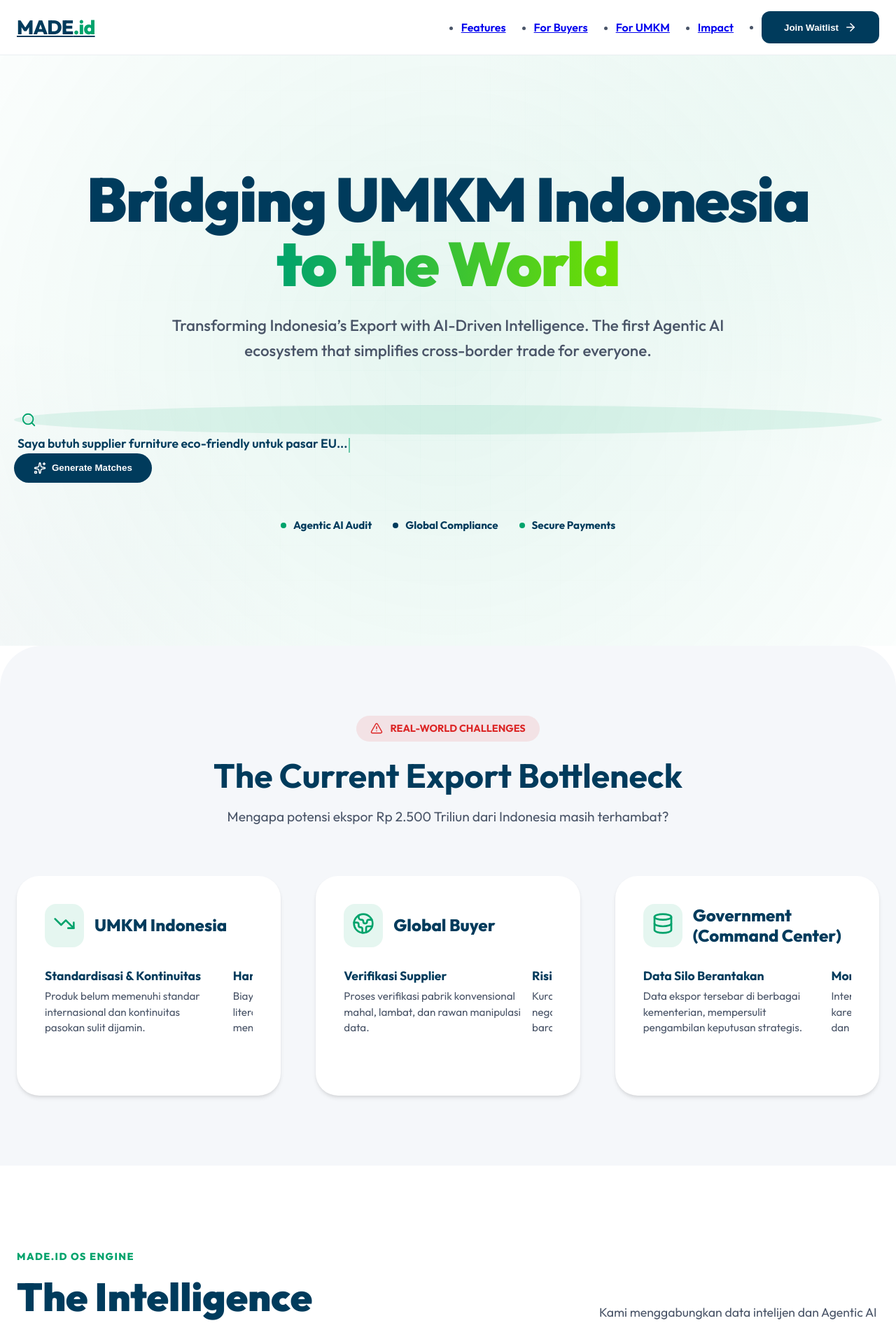
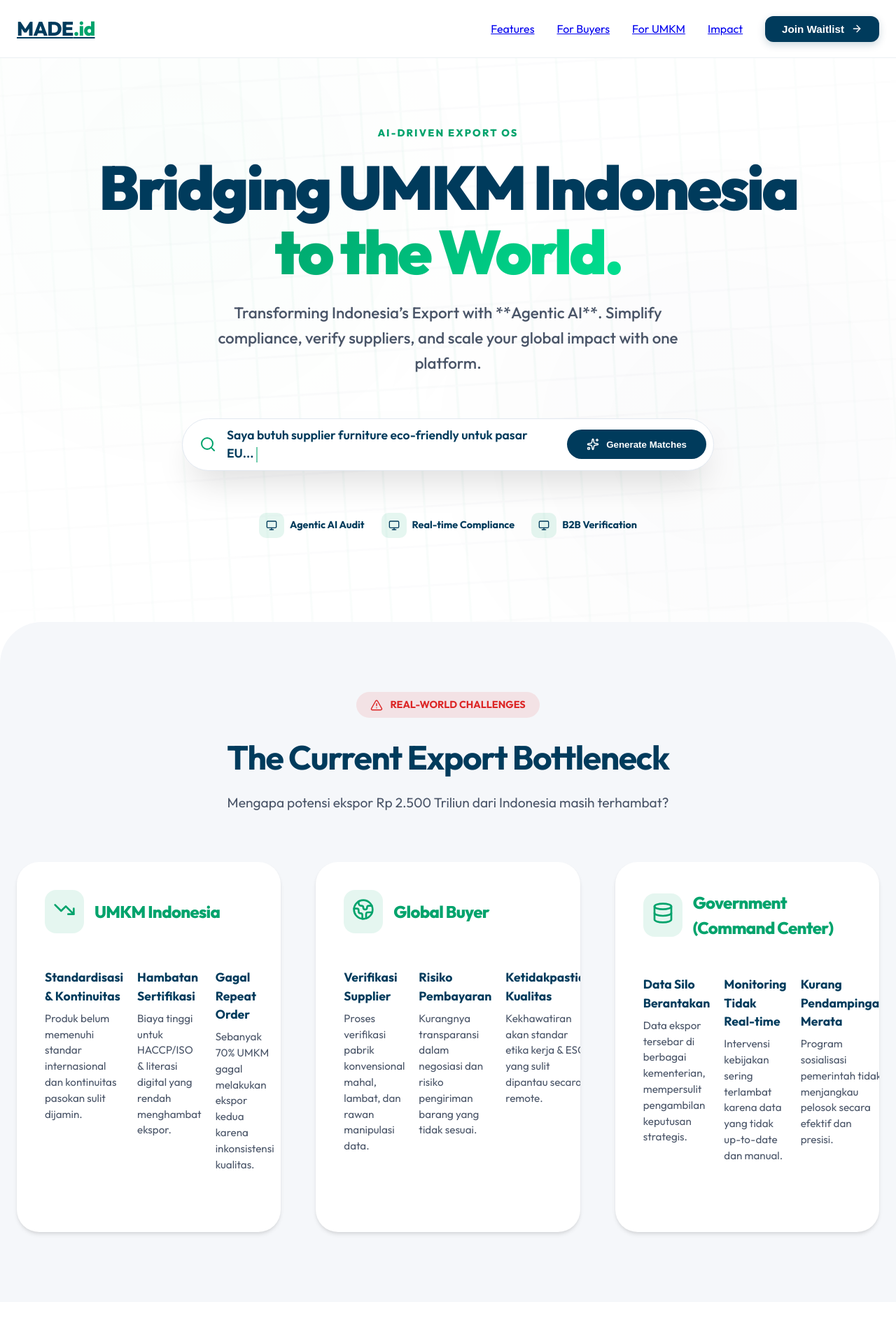
Before and after one commit to langss1/Made_ID, a Next.js app: page / in a window 1280 px wide. Shown: the top 1891 px of the page at 70% size. Built offline with nearby package versions, Linux system fonts and the light colour scheme.

Commit message:
fix: resolve hydration mismatches and refine UI for a cleaner, more premium look

```diff
--- a/src/app/globals.css
+++ b/src/app/globals.css
@@ -12,8 +12,6 @@
   --glass: rgba(255, 255, 255, 0.85);
   --shadow: 0 4px 6px -1px rgba(0, 0, 0, 0.1), 0 2px 4px -1px rgba(0, 0, 0, 0.06);
   --shadow-lg: 0 20px 25px -5px rgba(0, 0, 0, 0.1), 0 10px 10px -5px rgba(0, 0, 0, 0.04);
-  --glow-primary: 0 0 20px rgba(0, 59, 92, 0.3);
-  --glow-secondary: 0 0 20px rgba(0, 163, 108, 0.4);
 }
 
 * {
@@ -37,81 +35,64 @@
   line-height: 1.5;
 }
 
-/* Typography */
-h1, h2, h3, h4, h5, h6 {
-  color: var(--primary);
-  font-weight: 700;
-  line-height: 1.2;
+/* Base UI Components */
+section {
+  padding: 100px 24px;
+  max-width: 1400px;
+  margin: 0 auto;
+  position: relative;
 }
 
-/* Animations */
-@keyframes abstractLines {
-  0% { background-position: 0% 0%; }
-  50% { background-position: 100% 100%; }
-  100% { background-position: 0% 0%; }
+@media (max-width: 768px) {
+  section { padding: 60px 20px; }
 }
 
-@keyframes slideInUp {
-  from { opacity: 0; transform: translateY(30px); }
-  to { opacity: 1; transform: translateY(0); }
-}
-
-@keyframes fadeIn {
-  from { opacity: 0; }
-  to { opacity: 1; }
-}
-
-/* Components */
 .glass-nav {
+  position: fixed;
+  top: 0;
+  left: 0;
+  right: 0;
   background: var(--glass);
   backdrop-filter: blur(16px);
   -webkit-backdrop-filter: blur(16px);
   border-bottom: 1px solid rgba(0, 59, 92, 0.08);
-  position: sticky;
-  top: 0;
-  z-index: 1000;
-  transition: all 0.3s ease;
+  z-index: 2000;
+  transition: all 0.3s cubic-bezier(0.4, 0, 0.2, 1);
 }
 
 .hero-bg-lines {
   position: absolute;
-  top: 0;
-  left: 0;
-  right: 0;
-  bottom: 0;
+  inset: 0;
   z-index: -1;
-  opacity: 0.4;
+  opacity: 0.3;
+  pointer-events: none;
   background-image:
-    linear-gradient(rgba(0, 163, 108, 0.05) 1px, transparent 1px),
-    linear-gradient(90deg, rgba(0, 163, 108, 0.05) 1px, transparent 1px);
-  background-size: 50px 50px;
-  mask-image: radial-gradient(circle at center, black, transparent 80%);
+    radial-gradient(circle at 20% 30%, rgba(0, 163, 108, 0.08) 0%, transparent 40%),
+    radial-gradient(circle at 80% 70%, rgba(0, 59, 92, 0.08) 0%, transparent 40%);
 }
 
 .hero-abstract-line {
   position: absolute;
+  top: -50%;
+  left: -50%;
   width: 200%;
   height: 200%;
-  top: -50%;
-  left: -50%;
-  background: radial-gradient(circle at 50% 50%, rgba(0, 163, 108, 0.1) 0%, transparent 60%);
-  animation: abstractLines 20s infinite linear;
+  background:
+    linear-gradient(45deg, transparent 48%, rgba(0, 163, 108, 0.1) 49%, rgba(0, 163, 108, 0.1) 51%, transparent 52%),
+    linear-gradient(-45deg, transparent 48%, rgba(0, 59, 92, 0.05) 49%, rgba(0, 59, 92, 0.05) 51%, transparent 52%);
+  background-size: 80px 80px;
+  animation: bgMove 60s linear infinite;
   z-index: -2;
+  opacity: 0.4;
+  mask-image: radial-gradient(circle at 50% 50%, black, transparent 70%);
 }
 
-/* Responsive Utilities */
-section {
-  padding: 100px 24px;
-  max-width: 1400px;
-  margin: 0 auto;
+@keyframes bgMove {
+  from { transform: rotate(0deg); }
+  to { transform: rotate(360deg); }
 }
 
-@media (max-width: 768px) {
-  section {
-    padding: 60px 20px;
-  }
-}
-
+/* Improved Grids */
 .grid-3 {
   display: grid;
   grid-template-columns: repeat(auto-fit, minmax(320px, 1fr));
@@ -119,178 +100,92 @@
 }
 
 @media (max-width: 480px) {
-  .grid-3 {
-    grid-template-columns: 1fr;
-  }
+  .grid-3 { grid-template-columns: 1fr; }
 }
 
-.mobile-carousel {
+/* Card Improvements */
+.glowing-card {
+  background: white;
+  border-radius: 28px;
+  padding: 40px;
+  border: 1px solid var(--gray-medium);
+  transition: all 0.5s cubic-bezier(0.19, 1, 0.22, 1);
+  height: 100%;
   display: flex;
-  overflow-x: auto;
-  scroll-snap-type: x mandatory;
-  gap: 16px;
-  padding-bottom: 20px;
-  -ms-overflow-style: none; /* IE and Edge */
-  scrollbar-width: none; /* Firefox */
+  flex-direction: column;
 }
 
-.mobile-carousel::-webkit-scrollbar {
-  display: none; /* Chrome, Safari and Opera */
+.glowing-card:hover {
+  transform: translateY(-8px);
+  box-shadow: 0 30px 60px -15px rgba(0,0,0,0.1);
+  border-color: var(--secondary);
 }
 
-.carousel-item {
-  scroll-snap-align: center;
-  flex: 0 0 85%;
-}
-
-/* UI Elements */
+/* Better Buttons */
 .btn-primary {
   background: var(--primary);
   color: white;
   padding: 14px 32px;
-  border-radius: 12px;
-  font-weight: 600;
+  border-radius: 14px;
+  font-weight: 700;
   border: none;
   cursor: pointer;
   transition: all 0.3s cubic-bezier(0.4, 0, 0.2, 1);
   display: flex;
   align-items: center;
   justify-content: center;
-  gap: 8px;
+  gap: 10px;
+  box-shadow: 0 4px 12px rgba(0, 59, 92, 0.2);
 }
 
 .btn-primary:hover {
   background: #004d7a;
-  transform: translateY(-2px);
-  box-shadow: var(--glow-primary);
+  transform: scale(1.02);
+  box-shadow: 0 8px 20px rgba(0, 59, 92, 0.3);
 }
 
-.glowing-card {
-  background: white;
-  border-radius: 24px;
-  padding: 40px;
-  border: 1px solid var(--gray-medium);
-  transition: all 0.4s cubic-bezier(0.4, 0, 0.2, 1);
-  height: 100%;
+/* Typography Enhancements */
+h1, h2, h3 {
+  letter-spacing: -0.03em;
 }
 
-.glowing-card:hover {
-  border-color: var(--secondary);
-  box-shadow: var(--shadow-lg);
-  transform: translateY(-8px);
-}
-
-/* Feature Icon Wrapper */
-.feature-icon-wrapper {
-  width: 64px;
-  height: 64px;
-  border-radius: 16px;
-  background: var(--accent);
-  display: flex;
-  align-items: center;
-  justify-content: center;
-  color: var(--secondary);
-  margin-bottom: 24px;
-  transition: all 0.3s ease;
-}
-
-.glowing-card:hover .feature-icon-wrapper {
-  background: var(--secondary);
-  color: white;
-  transform: scale(1.1) rotate(5deg);
-}
-
-/* Comparison Table */
-.comparison-container {
-  overflow-x: auto;
-  border-radius: 24px;
-  border: 1px solid var(--gray-medium);
-  box-shadow: var(--shadow);
-}
-
-.comparison-table {
-  width: 100%;
-  border-collapse: separate;
-  border-spacing: 0;
-}
-
-.comparison-table th {
-  background: var(--gray-light);
-  padding: 24px;
-  text-align: left;
-  border-bottom: 2px solid var(--gray-medium);
-}
-
-.comparison-table td {
-  padding: 20px 24px;
-  border-bottom: 1px solid var(--gray-medium);
-}
-
-/* Countdown Styles */
-.countdown-container {
-  display: flex;
-  gap: 20px;
-  justify-content: center;
-  margin-top: 40px;
-}
-
-.countdown-box {
-  background: white;
-  padding: 20px;
-  border-radius: 16px;
-  min-width: 100px;
-  text-align: center;
-  box-shadow: var(--shadow);
-  border: 1px solid var(--gray-medium);
-}
-
-.countdown-value {
-  font-size: 2.5rem;
+.sub-header {
+  font-size: 0.9rem;
   font-weight: 800;
   color: var(--secondary);
+  letter-spacing: 0.15em;
+  text-transform: uppercase;
+  margin-bottom: 20px;
   display: block;
 }
 
-.countdown-label {
-  font-size: 0.8rem;
-  text-transform: uppercase;
-  color: var(--gray-dark);
-  letter-spacing: 1px;
+/* Carousel Improvements */
+.carousel-container {
+  position: relative;
+  width: 100%;
 }
 
-/* Flow Steps */
-.flow-step {
-  position: relative;
-  padding-left: 50px;
-  margin-bottom: 40px;
+.mobile-carousel {
+  display: flex !important;
+  overflow-x: auto;
+  scroll-snap-type: x mandatory;
+  scrollbar-width: none;
+  gap: 20px;
+  padding: 20px 0;
 }
 
-.flow-step::before {
-  content: '';
-  position: absolute;
-  left: 17px;
-  top: 34px;
-  bottom: -40px;
-  width: 2px;
-  background: var(--gray-medium);
+.mobile-carousel::-webkit-scrollbar { display: none; }
+
+.carousel-item {
+  flex: 0 0 calc(100% - 40px);
+  scroll-snap-align: center;
 }
 
-.flow-step:last-child::before {
-  display: none;
+@media (min-width: 1024px) {
+  .mobile-carousel {
+    display: grid !important;
+    grid-template-columns: repeat(3, 1fr);
+    scroll-snap-type: none;
+    overflow-x: visible;
+  }
 }
-
-.flow-number {
-  position: absolute;
-  left: 0;
-  top: 0;
-  width: 36px;
-  height: 36px;
-  border-radius: 50%;
-  background: var(--secondary);
-  color: white;
-  display: flex;
-  align-items: center;
-  justify-content: center;
-  font-weight: 800;
-  z-index: 1;
-}
--- a/src/components/Hero.tsx
+++ b/src/components/Hero.tsx
@@ -2,7 +2,7 @@
 
 import { useState, useEffect } from "react";
 import { motion } from "framer-motion";
-import { Search, Sparkles, ChevronRight } from "lucide-react";
+import { Search, Sparkles, Monitor } from "lucide-react";
 
 export default function Hero() {
   const [displayText, setDisplayText] = useState("");
@@ -16,105 +16,110 @@
       if (i > fullText.length) {
         setTimeout(() => { i = 0; }, 3000);
       }
-    }, 80).on;
+    }, 80);
     return () => clearInterval(interval);
   }, []);
 
   return (
     <section className="hero-section" style={{
       textAlign: "center",
-      padding: "160px 20px",
-      position: "relative",
-      minHeight: "90vh",
+      paddingTop: "180px",
+      paddingBottom: "120px",
+      minHeight: "100vh",
       display: "flex",
       flexDirection: "column",
       justifyContent: "center",
       overflow: "hidden"
     }}>
-      {/* Abstract Background Elements */}
+      {/* Abstract Background SVG Animation */}
       <div className="hero-bg-lines"></div>
       <div className="hero-abstract-line"></div>
 
       <motion.div
         initial={{ opacity: 0, y: 30 }}
         animate={{ opacity: 1, y: 0 }}
-        transition={{ duration: 0.8, ease: "easeOut" }}
+        transition={{ duration: 1, ease: "circOut" }}
+        style={{ position: "relative", zIndex: 10 }}
       >
+        <span className="sub-header">AI-DRIVEN EXPORT OS</span>
+
         <h1 style={{
           fontSize: "clamp(2.75rem, 8vw, 5.5rem)",
           fontWeight: "900",
           color: "var(--primary)",
           lineHeight: "1.05",
           marginBottom: "24px",
-          letterSpacing: "-2px"
+          letterSpacing: "-0.04em"
         }}>
           Bridging UMKM Indonesia <br />
           <span style={{
             color: "var(--secondary)",
-            background: "linear-gradient(90deg, var(--secondary), #70e000)",
+            background: "linear-gradient(135deg, var(--secondary) 0%, #00e090 100%)",
             WebkitBackgroundClip: "text",
             WebkitTextFillColor: "transparent"
-          }}>to the World</span>
+          }}>to the World.</span>
         </h1>
 
         <p style={{
           fontSize: "clamp(1.1rem, 2vw, 1.4rem)",
           color: "var(--gray-dark)",
-          maxWidth: "800px",
+          maxWidth: "750px",
           margin: "0 auto 60px",
           lineHeight: "1.6",
-          fontWeight: "500"
+          fontWeight: "500",
+          padding: "0 20px"
         }}>
-          Transforming Indonesia’s Export with AI-Driven Intelligence.
-          The first Agentic AI ecosystem that simplifies cross-border trade for everyone.
+          Transforming Indonesia’s Export with **Agentic AI**.
+          Simplify compliance, verify suppliers, and scale your global impact with one platform.
         </p>
 
         {/* AI Prompt Simulator */}
         <motion.div
           initial={{ opacity: 0, scale: 0.95 }}
           animate={{ opacity: 1, scale: 1 }}
-          transition={{ delay: 0.3, duration: 0.5 }}
-          className="ai-search-bar"
+          transition={{ delay: 0.3, duration: 0.6 }}
+          className="search-container"
+          style={{ maxWidth: "800px", margin: "0 auto", padding: "0 20px" }}
         >
-          <div style={{ background: "var(--accent)", padding: "10px", borderRadius: "50%", display: "flex" }}>
-            <Search size={22} color="var(--secondary)" />
+          <div className="ai-search-bar" style={{
+            background: "white",
+            padding: "10px 10px 10px 24px",
+            borderRadius: "50px",
+            display: "flex",
+            alignItems: "center",
+            gap: "15px",
+            boxShadow: "0 25px 50px -12px rgba(0, 0, 0, 0.15)",
+            border: "1px solid var(--gray-medium)"
+          }}>
+            <Search size={24} color="var(--secondary)" />
+            <div style={{ flex: 1, textAlign: "left", fontSize: "1.1rem", fontWeight: "600", color: "var(--primary)" }}>
+              {displayText}
+              <motion.span animate={{ opacity: [0, 1, 0] }} transition={{ repeat: Infinity, duration: 0.8 }}
+                style={{ width: "2px", height: "1.4rem", background: "var(--secondary)", display: "inline-block", verticalAlign: "middle", marginLeft: "4px" }} />
+            </div>
+            <button className="btn-primary" style={{ borderRadius: "40px", padding: "12px 28px", boxShadow: "none" }}>
+              <Sparkles size={18} /> <span>Generate Matches</span>
+            </button>
           </div>
-          <div style={{ position: "relative", flex: 1, textAlign: "left", paddingLeft: "5px" }}>
-            <span style={{ fontSize: "1.1rem", color: "var(--primary)", fontWeight: "600" }}>
-              {displayText}
-            </span>
-            <motion.span
-              animate={{ opacity: [0, 1, 0] }}
-              transition={{ repeat: Infinity, duration: 0.8 }}
-              style={{ width: "2px", height: "1.3rem", background: "var(--secondary)", display: "inline-block", verticalAlign: "middle", marginLeft: "2px" }}
-            />
-          </div>
-          <motion.button
-            whileHover={{ scale: 1.05, boxShadow: "var(--glow-secondary)" }}
-            whileTap={{ scale: 0.98 }}
-            className="btn-primary"
-            style={{ borderRadius: "40px", padding: "12px 28px" }}
-          >
-            <Sparkles size={18} />
-            <span>Generate Matches</span>
-          </motion.button>
         </motion.div>
 
-        {/* Trust Badges */}
-        <div style={{ marginTop: "50px", display: "flex", gap: "30px", justifyContent: "center", flexWrap: "wrap" }}>
+        {/* Verification Badges */}
+        <div style={{ marginTop: "60px", display: "flex", gap: "24px", justifyContent: "center", flexWrap: "wrap", padding: "0 20px" }}>
           {[
-            { label: "Agentic AI Audit", color: "var(--secondary)" },
-            { label: "Global Compliance", color: "var(--primary)" },
-            { label: "Secure Payments", color: "var(--secondary)" }
+            { label: "Agentic AI Audit", icon: <Monitor size={16} /> },
+            { label: "Real-time Compliance", icon: <Monitor size={16} /> },
+            { label: "B2B Verification", icon: <Monitor size={16} /> }
           ].map((item, idx) => (
             <motion.div
               key={idx}
               initial={{ opacity: 0 }}
               animate={{ opacity: 1 }}
               transition={{ delay: 0.8 + (idx * 0.1) }}
-              style={{ display: "flex", alignItems: "center", gap: "10px", color: "var(--primary)", fontSize: "0.95rem", fontWeight: "700" }}
+              style={{ display: "flex", alignItems: "center", gap: "8px", color: "var(--primary)", fontSize: "0.9rem", fontWeight: "700" }}
             >
-              <div style={{ width: "8px", height: "8px", borderRadius: "50%", background: item.color }} />
+              <div style={{ background: "rgba(0, 163, 108, 0.1)", padding: "10px", borderRadius: "10px", display: "flex" }}>
+                {item.icon}
+              </div>
               {item.label}
             </motion.div>
           ))}
@@ -122,18 +127,9 @@
       </motion.div>
 
       <style jsx>{`
-        .hero-section {
-          background: radial-gradient(circle at top right, rgba(0, 163, 108, 0.05), transparent 40%),
-                      radial-gradient(circle at bottom left, rgba(0, 59, 92, 0.03), transparent 30%);
-        }
         @media (max-width: 768px) {
-          .ai-search-bar {
-            padding: 10px 10px 10px 20px;
-            margin: 30px 10px;
-          }
-          .ai-search-bar span { font-size: 0.95rem !important; }
           .ai-search-bar button span { display: none; }
-          .ai-search-bar button { padding: 12px !important; }
+          .ai-search-bar { padding: 8px 8px 8px 18px !important; }
         }
       `}</style>
     </section>
--- a/src/components/Navbar.tsx
+++ b/src/components/Navbar.tsx
@@ -6,16 +6,24 @@
 import { Menu, X, ArrowRight } from "lucide-react";
 
 export default function Navbar() {
+  const [mounted, setMounted] = useState(false);
   const [isOpen, setIsOpen] = useState(false);
   const [scrolled, setScrolled] = useState(false);
 
   useEffect(() => {
-    const handleScroll = () => {
-      setScrolled(window.scrollY > 50);
-    };
+    setMounted(true);
+    const handleScroll = () => setScrolled(window.scrollY > 20);
     window.addEventListener("scroll", handleScroll);
     return () => window.removeEventListener("scroll", handleScroll);
   }, []);
+
+  if (!mounted) return (
+    <nav className="glass-nav" style={{ padding: "1.25rem 1.5rem" }}>
+      <div style={{ maxWidth: "1400px", margin: "0 auto", display: "flex", justifyContent: "space-between" }}>
+        <div style={{ fontSize: "1.75rem", fontWeight: "800", color: "var(--primary)" }}>MADE<span style={{ color: "var(--secondary)" }}>.id</span></div>
+      </div>
+    </nav>
+  );
 
   const navLinks = [
     { name: "Features", href: "#features" },
@@ -25,11 +33,13 @@
   ];
 
   return (
-    <nav className={`glass-nav ${scrolled ? "scrolled" : ""}`}>
+    <nav className={`glass-nav ${scrolled ? "scrolled" : ""}`} style={{
+      transition: "padding 0.4s ease",
+      padding: scrolled ? "0.75rem 1.5rem" : "1.25rem 1.5rem"
+    }}>
       <div style={{
         maxWidth: "1400px",
         margin: "0 auto",
-        padding: "1rem 1.5rem",
         display: "flex",
         justifyContent: "space-between",
         alignItems: "center"
@@ -38,105 +48,88 @@
           fontSize: "1.75rem",
           fontWeight: "800",
           color: "var(--primary)",
-          letterSpacing: "-0.75px",
-          display: "flex",
-          alignItems: "center"
+          letterSpacing: "-0.75px"
         }}>
           MADE<span style={{ color: "var(--secondary)" }}>.id</span>
         </Link>
 
         {/* Desktop Menu */}
-        <ul style={{ display: "none", gap: "2.5rem", alignItems: "center", fontWeight: "600", color: "var(--gray-dark)" }} className="desktop-nav">
+        <div className="desktop-links" style={{ display: "flex", gap: "2rem", alignItems: "center" }}>
           {navLinks.map((link) => (
-            <li key={link.name}>
-              <Link href={link.href} className="nav-link-hover">
+            <Link key={link.name} href={link.href} className="nav-link">
               {link.name}
             </Link>
-            </li>
           ))}
-          <li>
           <motion.button
             whileHover={{ scale: 1.05 }}
             whileTap={{ scale: 0.95 }}
             className="btn-primary"
+            style={{ padding: "10px 24px", borderRadius: "12px", fontSize: "0.95rem" }}
           >
-              Join Waitlist
-              <ArrowRight size={18} />
+            Join Waitlist <ArrowRight size={16} />
           </motion.button>
-          </li>
-        </ul>
+        </div>
 
         {/* Mobile Toggle */}
-        <div style={{ display: "none" }} className="mobile-toggle">
         <button
+          className="mobile-btn"
           onClick={() => setIsOpen(!isOpen)}
-            style={{ background: "transparent", border: "none", color: "var(--primary)", cursor: "pointer" }}
+          style={{ background: "transparent", border: "none", color: "var(--primary)", cursor: "pointer", display: "none" }}
         >
           {isOpen ? <X size={28} /> : <Menu size={28} />}
         </button>
-        </div>
       </div>
 
       {/* Mobile Menu Overlay */}
       <AnimatePresence>
         {isOpen && (
           <motion.div
-            initial={{ opacity: 0, height: 0 }}
-            animate={{ opacity: 1, height: "auto" }}
-            exit={{ opacity: 0, height: 0 }}
+            initial={{ opacity: 0, y: -20 }}
+            animate={{ opacity: 1, y: 0 }}
+            exit={{ opacity: 0, y: -20 }}
             style={{
+              position: "absolute",
+              top: "100%",
+              left: 0,
+              right: 0,
               background: "white",
               borderTop: "1px solid var(--gray-medium)",
-              overflow: "hidden",
-              boxShadow: "var(--shadow-lg)"
+              padding: "2rem 1.5rem",
+              boxShadow: "0 20px 40px rgba(0,0,0,0.1)",
+              display: "flex",
+              flexDirection: "column",
+              gap: "1.5rem"
             }}
           >
-            <ul style={{ padding: "1.5rem", display: "flex", flexDirection: "column", gap: "1.25rem" }}>
             {navLinks.map((link) => (
-                <li key={link.name}>
               <Link
+                key={link.name}
                 href={link.href}
                 onClick={() => setIsOpen(false)}
-                    style={{
-                      fontSize: "1.2rem",
-                      fontWeight: "600",
-                      color: "var(--primary)",
-                      display: "block",
-                      padding: "0.5rem 0"
-                    }}
+                style={{ fontSize: "1.1rem", fontWeight: "700", color: "var(--primary)" }}
               >
                 {link.name}
               </Link>
-                </li>
             ))}
-              <li style={{ marginTop: "0.5rem" }}>
             <button className="btn-primary" style={{ width: "100%", padding: "1rem" }}>
               Join Waitlist
             </button>
-              </li>
-            </ul>
           </motion.div>
         )}
       </AnimatePresence>
 
       <style jsx>{`
-        @media (min-width: 992px) {
-          .desktop-nav { display: flex !important; }
-          .mobile-toggle { display: none !important; }
+        .nav-link {
+          font-weight: 700;
+          color: var(--gray-dark);
+          transition: 0.3s;
+          font-size: 0.95rem;
         }
+        .nav-link:hover { color: var(--secondary); }
+
         @media (max-width: 991px) {
-          .desktop-nav { display: none !important; }
-          .mobile-toggle { display: block !important; }
-        }
-        .nav-link-hover {
-          transition: color 0.3s ease;
-        }
-        .nav-link-hover:hover {
-          color: var(--secondary);
-        }
-        .scrolled {
-          padding: 0.5rem 0 !important;
-          box-shadow: var(--shadow);
+          .desktop-links { display: none !important; }
+          .mobile-btn { display: block !important; }
         }
       `}</style>
     </nav>
```
Also changed, not shown: src/components/Countdown.tsx (+7 -4 lines). Lines whose indentation alone changed are shown as unchanged.
